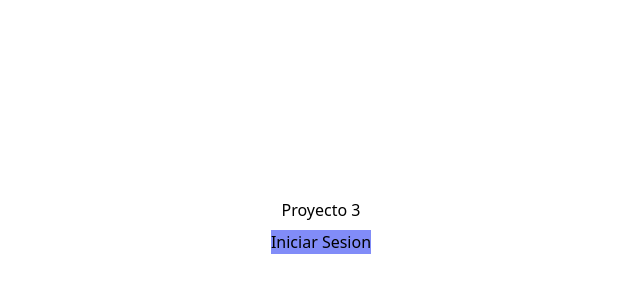
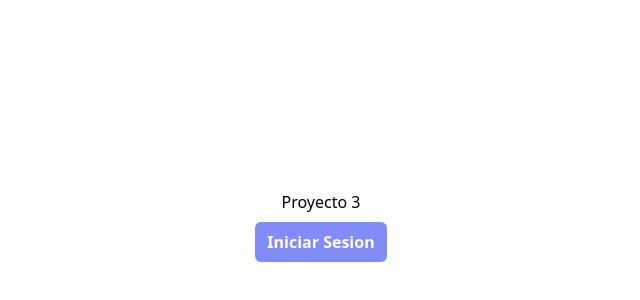
Before and after one commit to victor013001/IW-Proyecto-3, a Next.js app: page / in a window 1280 px wide. Shown: the part 174-474 px from the top of the page, without its empty margins (319-959 px from the left). Built offline with nearby package versions, Linux system fonts and the light colour scheme.

Commit message:
Agregar botón para añadir material

```diff
--- a/components/GestionMateriales.tsx
+++ b/components/GestionMateriales.tsx
@@ -19,6 +19,7 @@
         <div className='m-10'>
           <h1>Gestión de Materiales</h1>
         </div>
+        <button>Agregar material</button>
         <div className='h-full flex flex-col'>
           <div className='h-full flex justify-center p-6'>
           <table className='block'>
--- /dev/null
+++ b/components/modals/ModalMateriales.tsx
@@ -0,0 +1,11 @@
+import React from 'react'
+
+const ModalMateriales = () => {
+  return (
+    <div>
+
+    </div>
+  )
+}
+
+export {ModalMateriales}
--- a/styles/globals.css
+++ b/styles/globals.css
@@ -25,3 +25,11 @@
 td > div{
   @apply flex justify-center;
 }
+
+button, button[type='button'] {
+  @apply bg-green-color text-white font-semibold px-3 py-2 rounded-md hover:bg-green-hover;
+}
+
+select, input {
+  @apply rounded-md border border-gray-300 px-2 py-1 outline-none focus:border-green-hover;
+}
```
